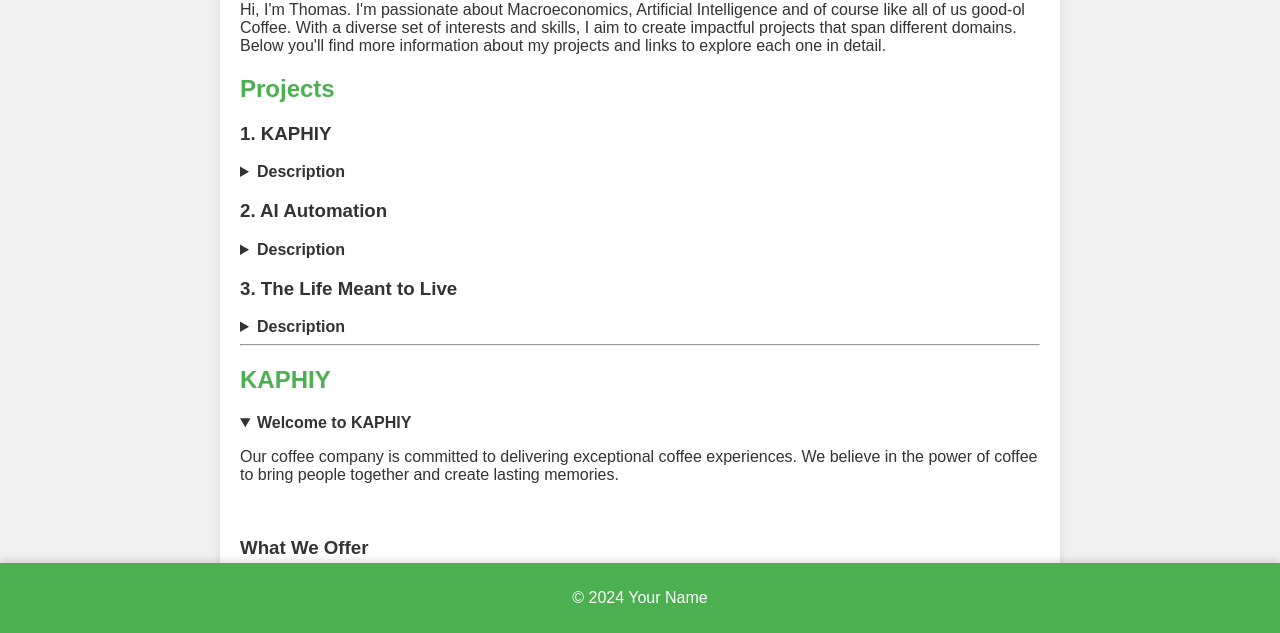
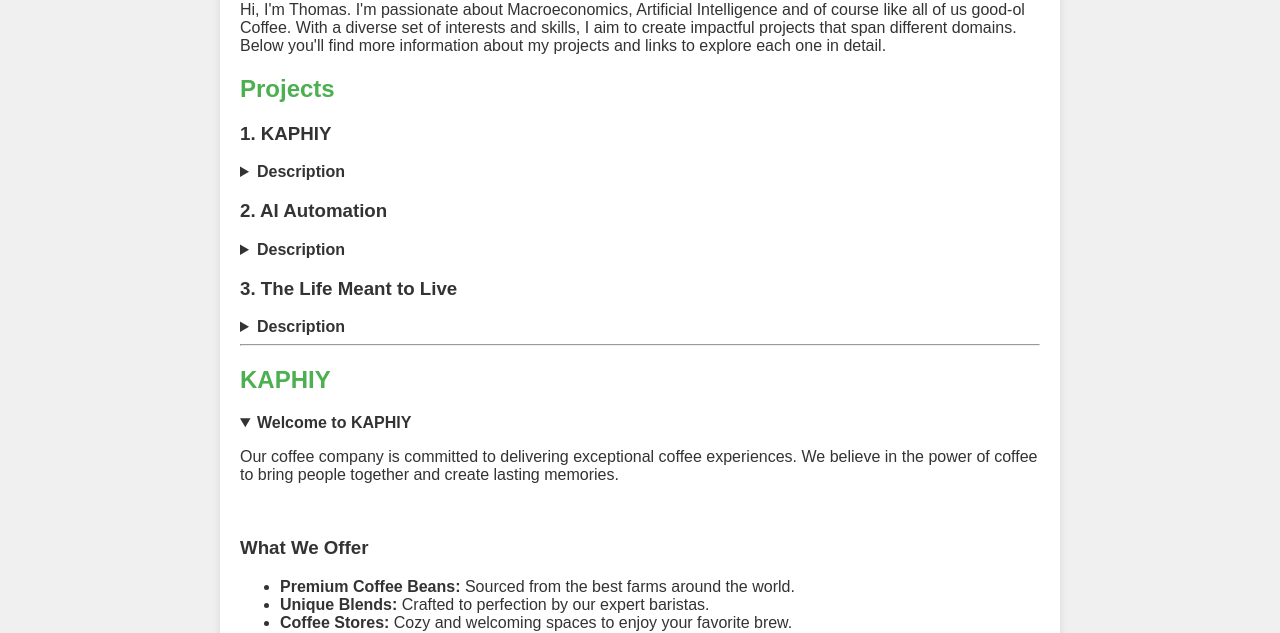
Before and after one commit to Kruju/codesite, a plain HTML site: page index.html in a window 1280 px wide. Shown: the part 167-800 px from the top of the page. Drawn offline with Linux system fonts and the light colour scheme.

Commit message:
Update style.css

```diff
--- a/style.css
+++ b/style.css
@@ -6,6 +6,9 @@ body {
     padding: 0;
     background-color: #f0f0f0; /* Light background for contrast */
     color: #333; /* Dark text color for readability */
+    min-height: 100vh;
+    display: flex;
+    flex-direction: column;
 }
 
 header {
@@ -45,6 +48,7 @@ main {
     margin: 20px auto;
     max-width: 800px; /* Centered content with max width */
     box-shadow: 0 4px 8px rgba(0, 0, 0, 0.1); /* Subtle shadow for depth */
+    flex: 1; /* Ensures the main content area expands to fill available space */
 }
 
 h1, h2 {
@@ -56,9 +60,7 @@ footer {
     padding: 10px 0;
     background-color: #4caf50; /* Green background for footer */
     color: white;
-    position: fixed;
-    width: 100%;
-    bottom: 0;
+    margin-top: auto; /* Pushes footer to the bottom if page content is short */
     box-shadow: 0 -4px 6px rgba(0, 0, 0, 0.1); /* Subtle shadow for depth */
 }
 
```
